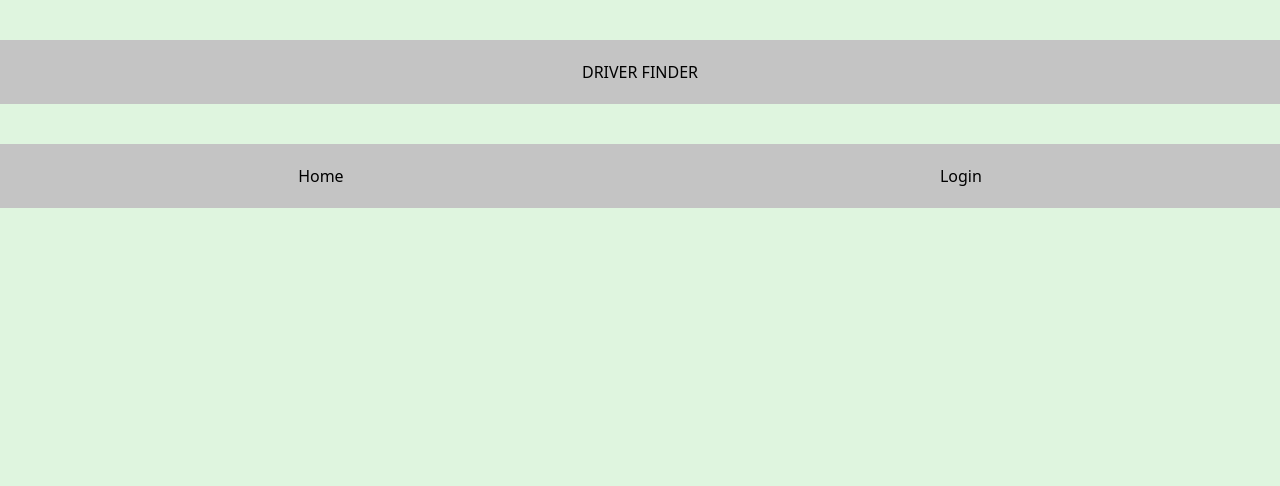
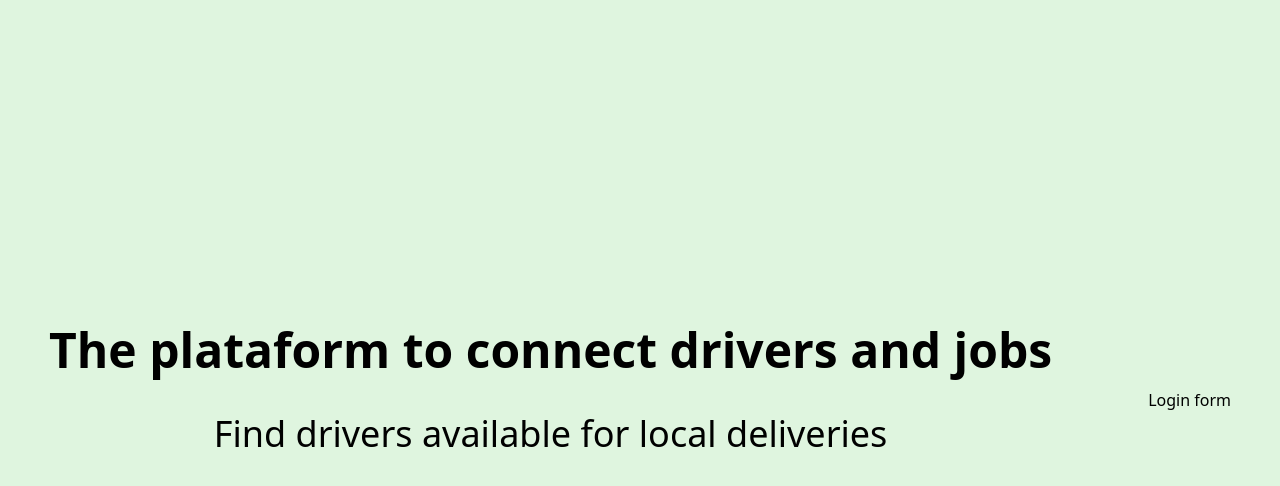
Before and after one commit to TomazzoBr/driverfinder-redux, a React (Create React App) app in the folder df-client/: page / in a window 1280 px wide. Shown: the top 486 px of the page. Built offline with nearby package versions, Linux system fonts and the light colour scheme.

Commit message:
login: fixed route of login and its position

```diff
--- a/df-client/src/App.js
+++ b/df-client/src/App.js
@@ -1,10 +1,14 @@
 import React, { useEffect } from "react";
+
+import AuthLogin from "./components/Auth/AuthLogin";
 import Dashboard from "./components/Dashboard/Dashboard";
 
 function App() {
+  const isLoggedIn = true;
+
   return (
     <div className="h-screen w-full justify-center content-center bg-greenPrinc">
-      <Dashboard />
+      {isLoggedIn ? <AuthLogin /> : <Dashboard />}
     </div>
   );
 }
--- a/df-client/src/components/Auth/AuthLogin.jsx
+++ b/df-client/src/components/Auth/AuthLogin.jsx
@@ -11,6 +11,12 @@ export default function AuthLogin() {
         className="min-h-full flex items-center justify-center gap-24 py-12 px-4 sm:px-6 lg:px-8
                 bg-hero bg-center bg-no-repeat bg-cover shadow-darken"
       >
+        <div className="text-4xl text-light text-center">
+          <p className="pb-10 text-5xl font-bold">
+            The plataform to connect drivers and jobs
+          </p>
+          <p className="pb-5">Find drivers available for local deliveries</p>
+        </div>
         <div>
           {register ? (
             <Register setRegister={setRegister} />
@@ -18,13 +24,6 @@ export default function AuthLogin() {
             <Login setRegister={setRegister} />
           )}
         </div>
-        <div className="text-4xl text-light text-center">
-          <p className="pb-10 text-5xl font-bold">Looking for a job?</p>
-          <p className="pb-5">Manage your CVs and applications in one place</p>
-          <p>
-            with <strong>Lorem Ipsum</strong>
-          </p>
-        </div>
       </div>
     </div>
   );
--- a/df-client/src/components/Auth/Login/Login.jsx
+++ b/df-client/src/components/Auth/Login/Login.jsx
@@ -1,7 +1,7 @@
 export default function Login() {
   return (
-    <div>
-      <p>This is the login page</p>
+    <div className="flex justify-center content-center">
+      <p>Login form</p>
     </div>
   );
 }
--- a/df-client/src/components/Dashboard/Dashboard.jsx
+++ b/df-client/src/components/Dashboard/Dashboard.jsx
@@ -12,7 +12,7 @@ import Register from "../Auth/Register/Register.jsx";
 
 export default function Dashboard() {
   return (
-    <div className="flex flex-col w-full h-full justify-start items-center">
+    <div className="flex flex-col w-full h-full justify-start items-center  bg-greenPrinc">
       <NavBar />
       <Routes>
         <Route path="/" element={<Home />} />
--- a/df-client/src/components/Home/Home.jsx
+++ b/df-client/src/components/Home/Home.jsx
@@ -1,11 +1,10 @@
-import { Link } from "react-router-dom";
+// import { Link } from "react-router-dom";
 
-import NavBar from "../NavBar/NavBar";
-import Login from "../Auth/Login/Login";
-import Register from "../Auth/Register/Register";
+// import Dashboard from "../Dashboard/Dashboard";
+// import AuthLogin from "../Auth/AuthLogin";
 
 export default function Home() {
   return (
-    <div className="flex flex-col w-full h-full justify-start items-center bg-greenPrinc"></div>
+    <div className="flex flex-col w-full h-full justify-start items-center"></div>
   );
 }
--- a/df-client/src/components/NavBar/NavBar.jsx
+++ b/df-client/src/components/NavBar/NavBar.jsx
@@ -2,11 +2,11 @@ import { Link } from "react-router-dom";
 
 export default function NavBar() {
   return (
-    <div className="flex flex-col w-full h-full justify-start items-center bg-greenPrinc">
-      <div className="flex h-16 w-full mt-10 justify-center items-center bg-greyPrinc">
+    <div className="flex flex-col h-1/6 w-full justify-start items-center bg-greenPrinc">
+      <div className="flex h-full w-full mt-10 justify-center items-center bg-greyPrinc">
         <h1>DRIVER FINDER</h1>
       </div>
-      <div className="flex h-16 w-full mt-10 justify-around items-center bg-greyPrinc">
+      <div className="flex h-full w-full mt-10 justify-around items-center bg-greyPrinc">
         <Link to="/">
           <p>Home</p>
         </Link>
```
